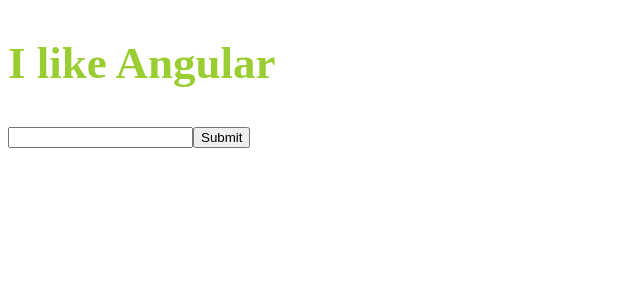
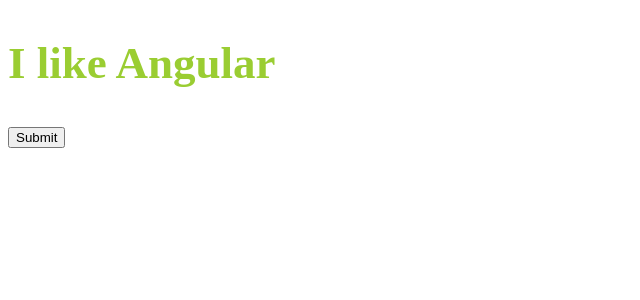
Before and after one commit to poonambhapkar34/octJavaScipt, an Angular app in the folder AngularProject/angularOctBatch/: page / in a window 1280 px wide. Shown: the top 300 px of the page, without its empty margins (0-640 px from the left). Built offline with nearby package versions, Linux system fonts and the light colour scheme.

Commit message:
property_functions definations

```diff
--- a/AngularProject/angularOctBatch/src/app/app.component.html
+++ b/AngularProject/angularOctBatch/src/app/app.component.html
@@ -2,7 +2,5 @@
 <div class="main">
   <h2>I like Angular</h2>
 </div>
-<form >
-  <input type="text" pattern="[a-zA-Z]{2,5}[0-7]{1,4}" maxlength="9">
-  <button>Submit</button>
-</form>
+
+  <button (click)="myFirstFunction()">Submit</button>
--- a/AngularProject/angularOctBatch/src/app/app.component.ts
+++ b/AngularProject/angularOctBatch/src/app/app.component.ts
@@ -6,5 +6,35 @@
   styleUrls: ['./app.component.scss']
 })
 export class AppComponent {
+
   title = 'angularOctBatch';
+  name:string = 'poonam';
+  middleName:any = 'Abhijit';
+
+   constructor(){
+    console.log('i am inside constructor');
+
+    // let xyz= 'kkk';
+    // this.middleName = 'Abhijit';
+   }
+ // const surname :string = 'patil'; var /property both are same..
+ //only differnce is we can not add prefix let/var /const to the property
+
+  myFirstFunction(): any{
+    console.log('welcome');
+    let surname :string = 'patil';
+    this.name = 'Raj';
+    console.log('---->',this.name);
+    this.mySecondFun();
+    console.log(surname);
+
+  }
+
+  mySecondFun(){
+    this.middleName = 100;
+    console.log(this.middleName);
+
+  }
+
+
 }
--- a/AngularProject/angularOctBatch/src/app/app.module.ts
+++ b/AngularProject/angularOctBatch/src/app/app.module.ts
@@ -5,10 +5,12 @@
 import { AppComponent } from './app.component';
 import { LoginformComponent } from './loginform/loginform.component';
 
+
 @NgModule({
   declarations: [
     AppComponent,
-    LoginformComponent
+    LoginformComponent,
+
   ],
   imports: [
     BrowserModule,
```
